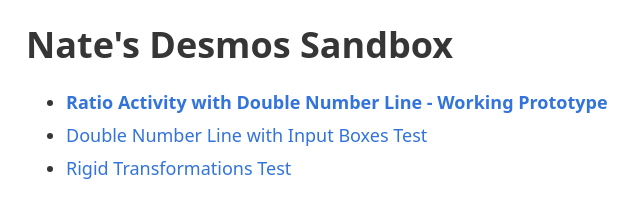
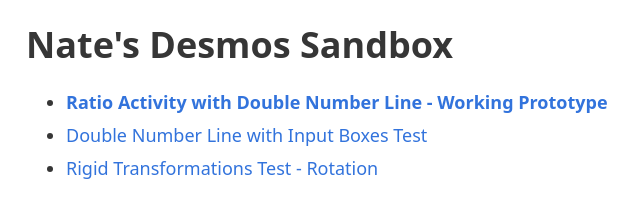
Before and after one commit to nkinastCL/nkinastCL.github.io, a plain HTML site: page index.html in a window 1280 px wide. Shown: the full height of the page, 0-640 px from the left. Drawn offline with Linux system fonts and the light colour scheme.

Commit message:
index updates

```diff
--- a/index.html
+++ b/index.html
@@ -21,7 +21,7 @@
           <li>
             <a href="/dnl.html">Double Number Line with Input Boxes Test</a>
           </li>
-          <li><a href="/rt.html">Rigid Transformations Test</a></li>
+          <li><a href="/rt.html">Rigid Transformations Test - Rotation</a></li>
         </ul>
       </div>
     </main>
```
Also changed, not shown: rt.html (+1 -1 lines).
